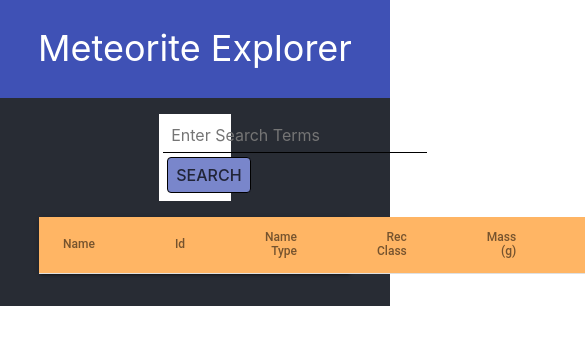
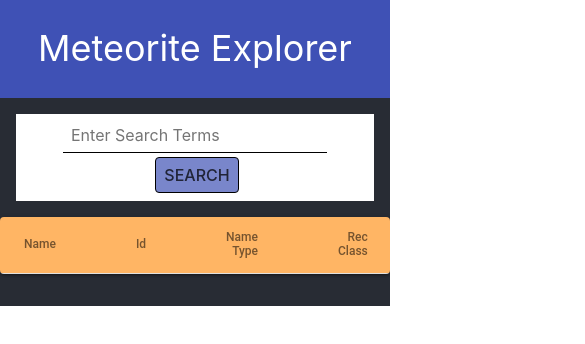
Before and after one commit to nottoobright/Meteorite-Explorer, a React (Create React App) app: page / in a window 390 px wide. Shown: the top 344 px of the page, 585 px wide, since content can reach past the window. Built offline with nearby package versions, Linux system fonts and the light colour scheme.

Commit message:
Responsive

```diff
--- a/src/components/MeteoriteList.js
+++ b/src/components/MeteoriteList.js
@@ -10,7 +10,7 @@ import '../styles/Meteorite.css'
 
 const List = ({ data }) => {
     return (
-        <div className="f1 w-80 center pb4">
+        <div className="f1 w-80-l w-60-m w-40-ns center pb4">
             <Paper className='root'>
                 <Table className='table'>
                     <TableHead className="bg-table fw5">
--- a/src/components/SearchBar.js
+++ b/src/components/SearchBar.js
@@ -25,7 +25,7 @@ class SearchBar extends Component {
     render() {
         return (
             <div className='pa3'>
-                <div className="pa1 w-20 center bg-white">
+                <div className="pa1 w-20-l w-30-m w35-ns center bg-white">
                     <input className='pa2' type='text' placeholder='Enter Search Terms' onChange={this.handleChange} />
                     <button className="pointer ba br2 bg-btn text pa2 ml1 mv1 f5 ttu fw5 shadow-hover border-box" onClick={this.handleClick}>Search</button>
                 </div>
--- a/src/styles/Meteorite.css
+++ b/src/styles/Meteorite.css
@@ -1,6 +1,6 @@
 .root {
     width: 100;
-    overflow-x: 'auto'
+    overflow-x: auto;
 }
 
 .table {
```
